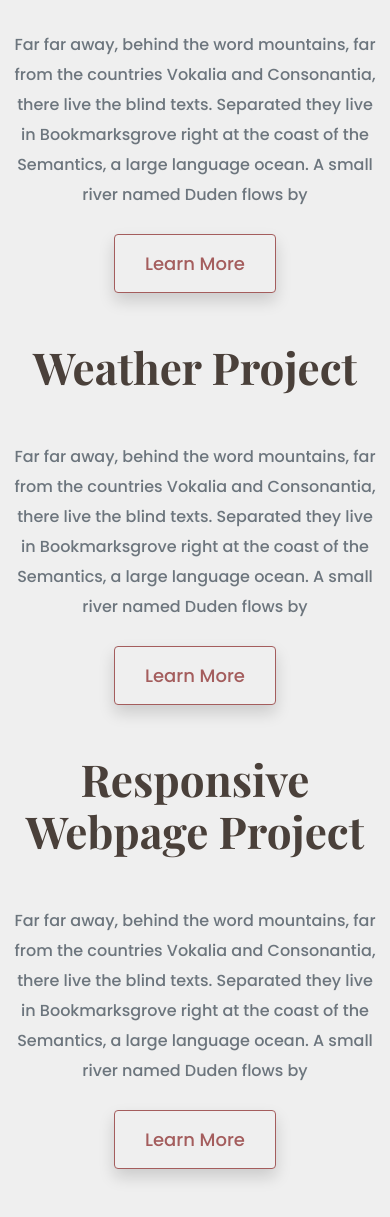
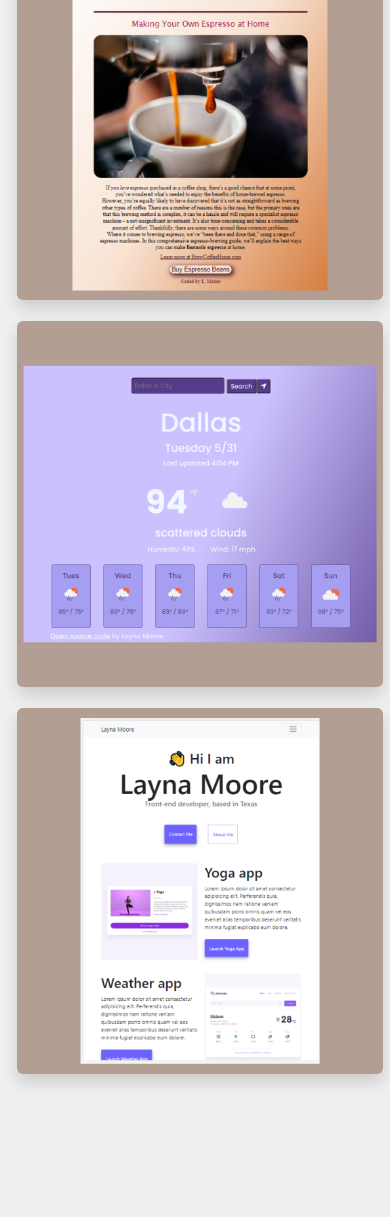
Before and after one commit to Winx1718/LM-Portfolio, a plain HTML site: page index.html in a window 390 px wide. Shown: the part 656-1873 px from the top of the page. After the commit the page ends 1794 px from the top, so only its background shows below. Drawn offline with nearby package versions, Linux system fonts and the light colour scheme.

Commit message:
created work.html and edited index.html

```diff
--- a/index.html
+++ b/index.html
@@ -37,67 +37,30 @@
     </div>
     <p class="text-center m-5">Featured Projects:</p>
     <div class="container">
-      <div class="row mb-5">
-        <div class="col d-none d-lg-block">
-          <img
+      <div class="d-flex flex-column flex-md-row row mb-5">
+        <div class="col mb-3 featured-project">
+          <a href="#" title="Launch Espresso Project"
+            ><img
               src="/images/espresso.png"
               alt="Espresso Project"
-            class="img-fluid rounded shadow"
-          />
+              class="img-fluid center-block d-block rounded shadow"
+          /></a>
         </div>
-        <div class="col">
-          <div class="project-description">
-            <h2 class="mb-5">Espresso Project</h2>
-            <p class="mb-4 text-muted">
-              Far far away, behind the word mountains, far from the countries
-              Vokalia and Consonantia, there live the blind texts. Separated
-              they live in Bookmarksgrove right at the coast of the Semantics, a
-              large language ocean. A small river named Duden flows by
-            </p>
-            <a href="#" class="btn btn-branding-outline shadow">Learn More</a>
-          </div>
-        </div>
-      </div>
-      <div class="row mb-5">
-        <div class="col">
-          <div class="project-description">
-            <h2 class="mb-5">Weather Project</h2>
-            <p class="mb-4 text-muted">
-              Far far away, behind the word mountains, far from the countries
-              Vokalia and Consonantia, there live the blind texts. Separated
-              they live in Bookmarksgrove right at the coast of the Semantics, a
-              large language ocean. A small river named Duden flows by
-            </p>
-            <a href="#" class="btn btn-branding-outline shadow">Learn More</a>
-          </div>
-        </div>
-        <div class="col d-none d-lg-block">
-          <img
+        <div class="col mb-3 featured-project">
+          <a href="#" title="Launch Weather App"
+            ><img
               src="/images/weather.png"
               alt="Weather Project"
-            class="img-fluid rounded shadow"
-          />
+              class="img-fluid center-block d-block rounded shadow"
+          /></a>
         </div>
-      </div>
-      <div class="row mb-5">
-        <div class="col d-none d-lg-block">
+        <div class="col mb-3 featured-project">
+          <a href="#" title="Launch Responsive Site">
             <img
               src="/images/responsive.png"
               alt="Responsive Webpage Project"
-            class="img-fluid rounded shadow"
-          />
-        </div>
-        <div class="col">
-          <div class="project-description">
-            <h2 class="mb-5">Responsive Webpage Project</h2>
-            <p class="mb-4 text-muted">
-              Far far away, behind the word mountains, far from the countries
-              Vokalia and Consonantia, there live the blind texts. Separated
-              they live in Bookmarksgrove right at the coast of the Semantics, a
-              large language ocean. A small river named Duden flows by
-            </p>
-            <a href="#" class="btn btn-branding-outline shadow">Learn More</a>
-          </div>
+              class="img-fluid center-block d-block rounded shadow"
+          /></a>
         </div>
       </div>
     </div>
--- a/styles/portfolio.css
+++ b/styles/portfolio.css
@@ -50,6 +50,12 @@ p {
   color: var(--secondary-color);
   font-size: 24px;
   line-height: 1.5;
+}
+.featured-project {
+  margin: 5px;
+  display: flex;
+  align-items: center;
+  flex-wrap: wrap;
 }
 .btn-branding {
   background: var(--light-color);
```
Also changed, not shown: work.html (added, +107 -0 lines). Lines whose indentation alone changed are shown as unchanged.
